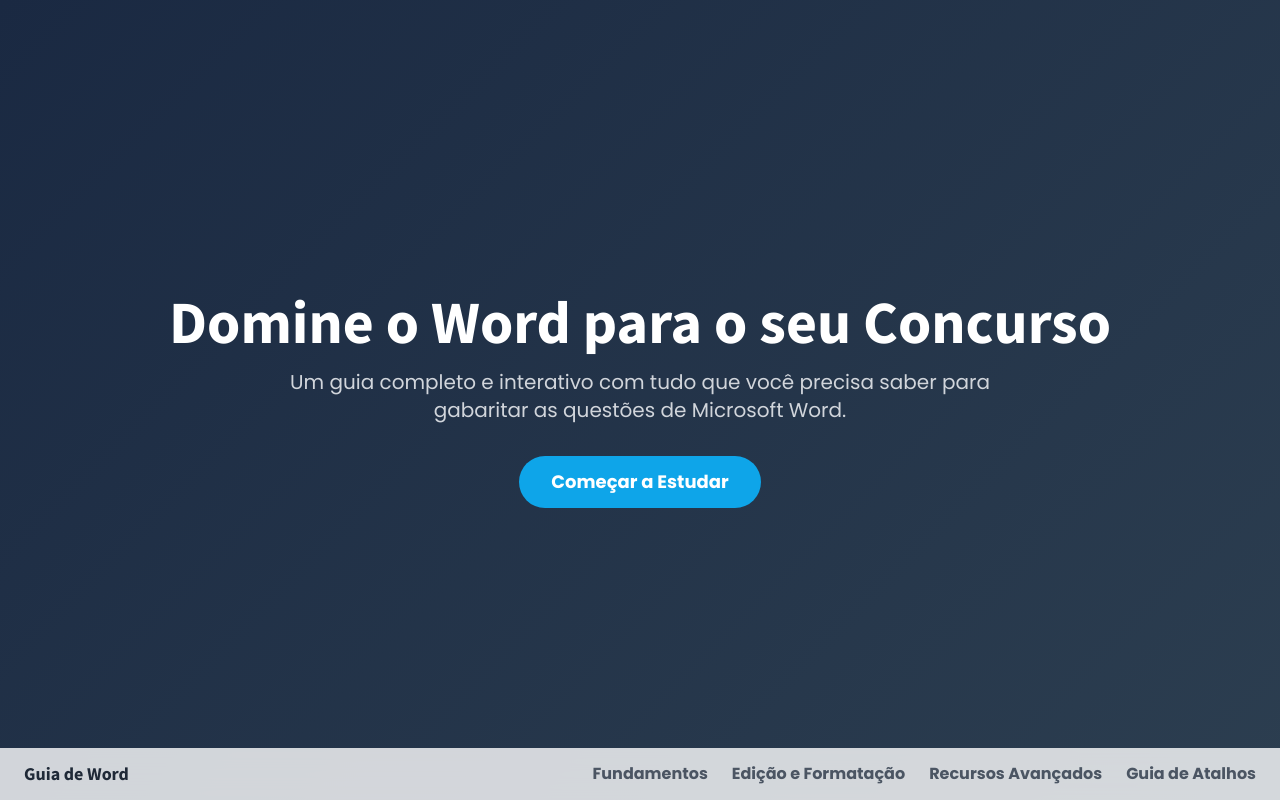
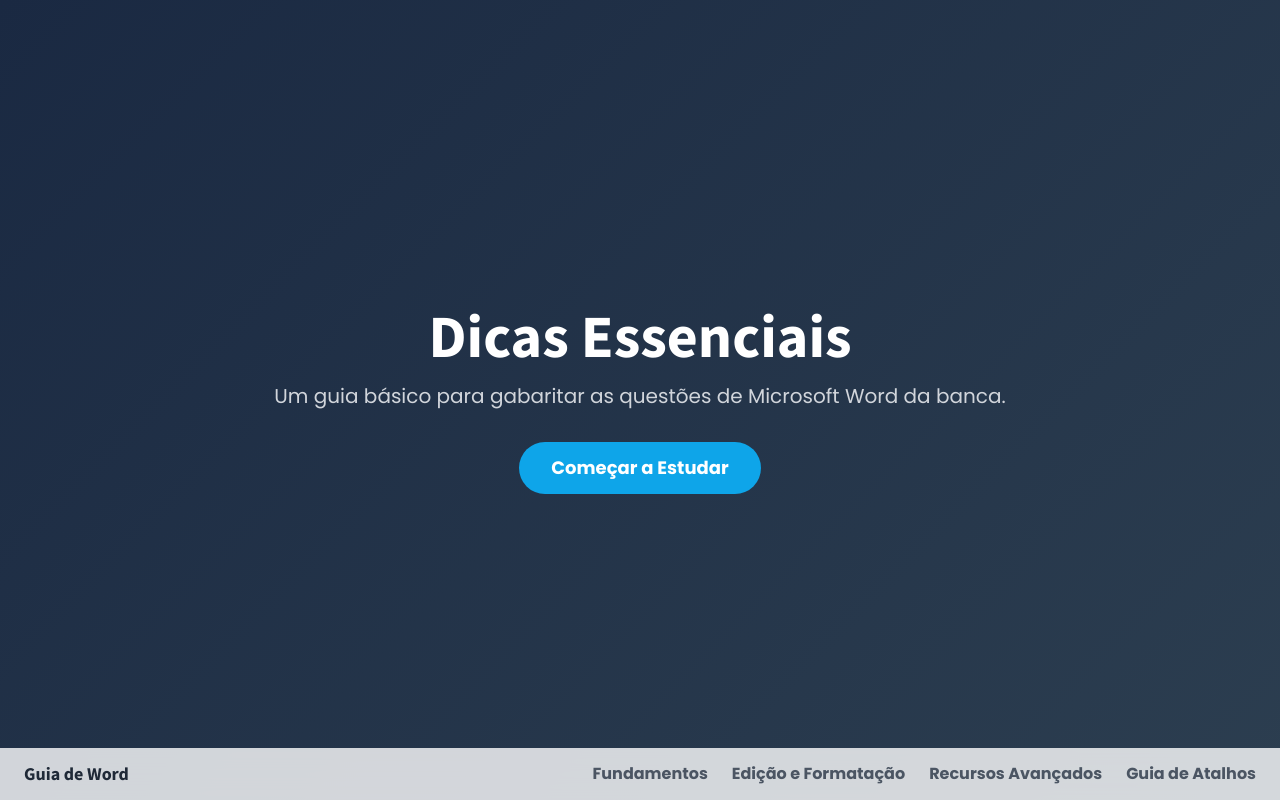
Before and after one commit to Clebermat2/aula05, a plain HTML site: page index.html in a window 1280 px wide. Shown: the top 800 px of the page. Drawn offline with nearby package versions, Linux system fonts and the light colour scheme.

Commit message:
Update index.html

```diff
--- a/index.html
+++ b/index.html
@@ -3,7 +3,7 @@
 <head>
     <meta charset="UTF-8">
     <meta name="viewport" content="width=device-width, initial-scale=1.0">
-    <title>Guia Moderno de Word para Concursos</title>
+    <title>Word para Concursos</title>
     <script src="https://cdn.tailwindcss.com"></script>
     <link rel="preconnect" href="https://fonts.googleapis.com">
     <link rel="preconnect" href="https://fonts.gstatic.com" crossorigin>
@@ -71,8 +71,8 @@
 
     <!-- Hero Section -->
     <section class="hero-bg text-white min-h-screen flex flex-col justify-center items-center text-center p-6">
-        <h1 class="text-4xl md:text-6xl font-bold mb-4" style="font-family: 'Source Sans Pro', sans-serif;">Domine o Word para o seu Concurso</h1>
-        <p class="text-lg md:text-xl max-w-3xl mb-8 text-gray-300">Um guia completo e interativo com tudo que você precisa saber para gabaritar as questões de Microsoft Word.</p>
+        <h1 class="text-4xl md:text-6xl font-bold mb-4" style="font-family: 'Source Sans Pro', sans-serif;">Dicas Essenciais</h1>
+        <p class="text-lg md:text-xl max-w-3xl mb-8 text-gray-300">Um guia básico para gabaritar as questões de Microsoft Word da banca.</p>
         <a href="#fundamentos" class="bg-sky-500 hover:bg-sky-600 text-white font-bold py-3 px-8 rounded-full text-lg transition-transform transform hover:scale-105">
             Começar a Estudar
         </a>
```
